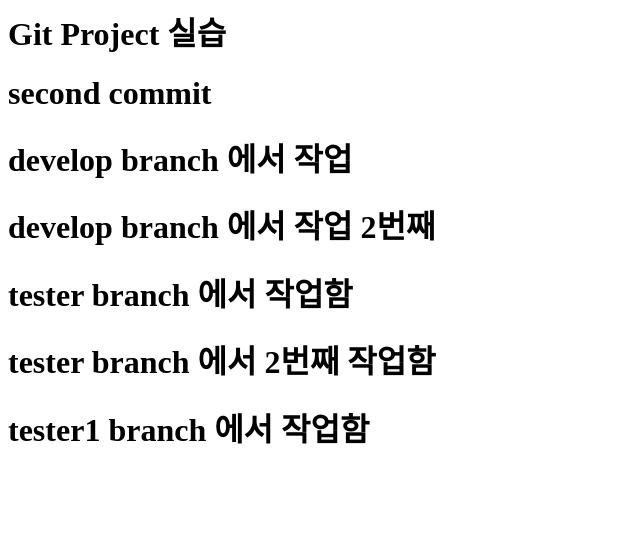
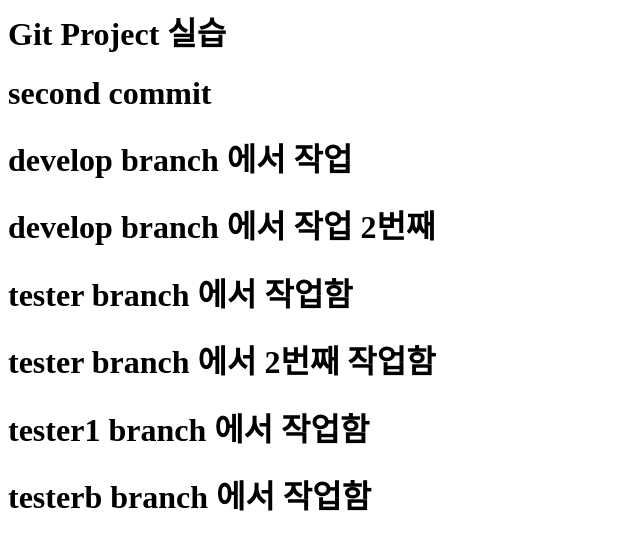
Before and after one commit to yyj1001/git_project_OSS_2, a plain HTML site: page index.html in a window 1280 px wide. Shown: the whole page, without its empty margins (0-640 px from the left). Drawn offline with Linux system fonts and the light colour scheme.

Commit message:
testerb commit

```diff
--- a/index.html
+++ b/index.html
@@ -13,6 +13,9 @@
 
         <h1> tester1 branch 에서 작업함</h1>
 
+        <h1> testerb branch 에서 작업함</h1>
+
+
 
 
 
```
